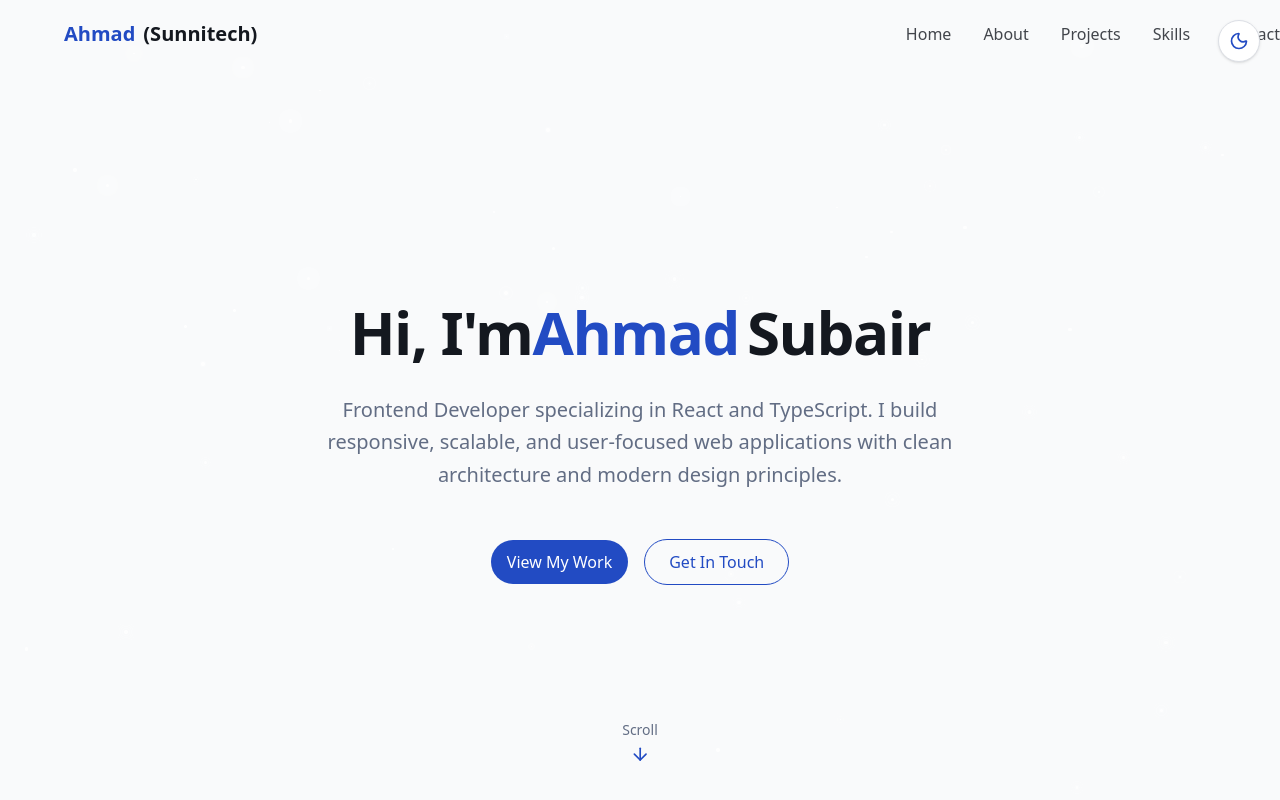
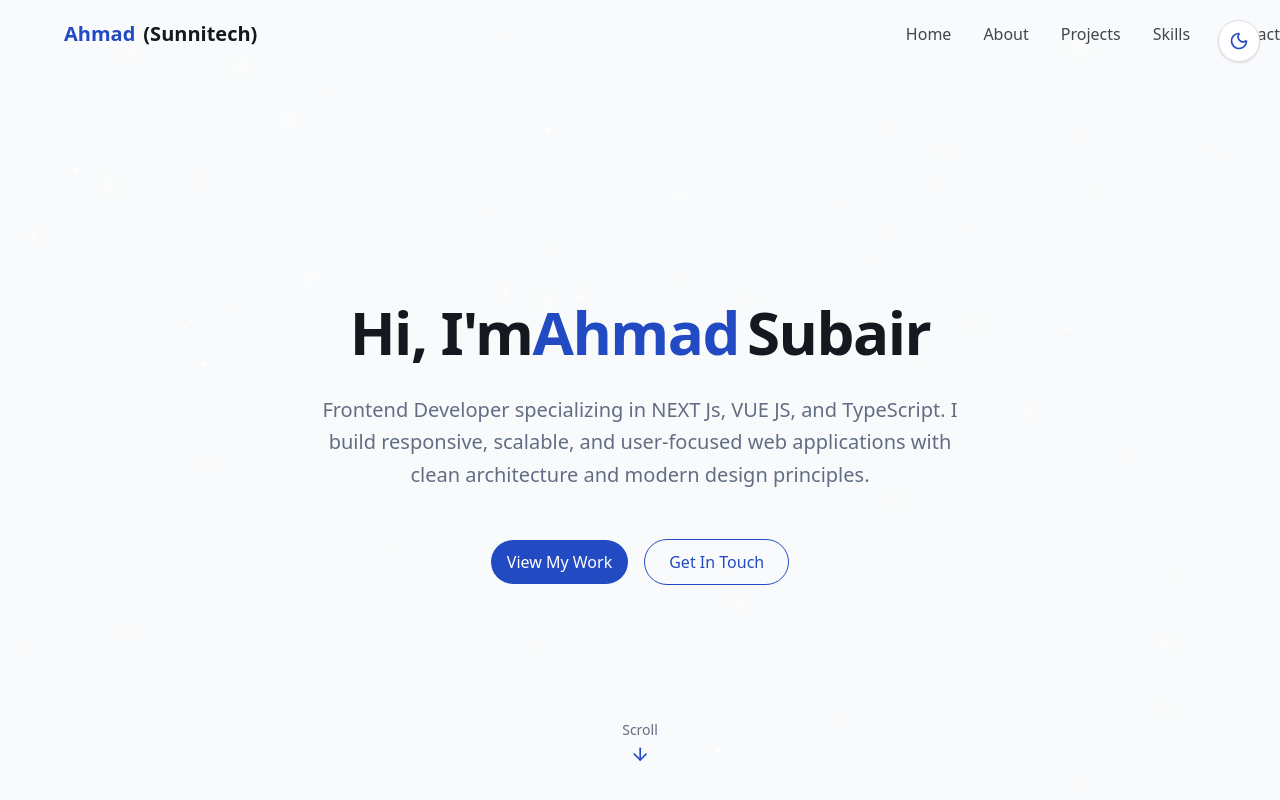
Before and after one commit to Abu-Sumayyah-05/ahmad-portfolio, a React (Vite) app: page / in a window 1280 px wide. Shown: the top 800 px of the page. Built offline with nearby package versions, Linux system fonts and the light colour scheme.

Commit message:
uodated the Hero section

```diff
--- a/src/components/HeroSection.jsx
+++ b/src/components/HeroSection.jsx
@@ -12,7 +12,7 @@ export const HeroSection = () => {
           </h1>
 
           <p className="text-base sm:text-lg md:text-xl text-muted-foreground max-w-2xl mx-auto opacity-0 animate-fade-in-delay-3 px-2 sm:px-4 leading-relaxed">
-            Frontend Developer specializing in React and TypeScript. I build responsive, scalable, and user-focused web applications with clean architecture and modern design principles.
+            Frontend Developer specializing in NEXT Js, VUE JS, and TypeScript. I build responsive, scalable, and user-focused web applications with clean architecture and modern design principles.
           </p>
 
           <div className="pt-4 md:pt-6 opacity-0 animate-fade-in-delay-4 flex flex-col sm:flex-row gap-3 sm:gap-4 justify-center items-center px-4">
```
